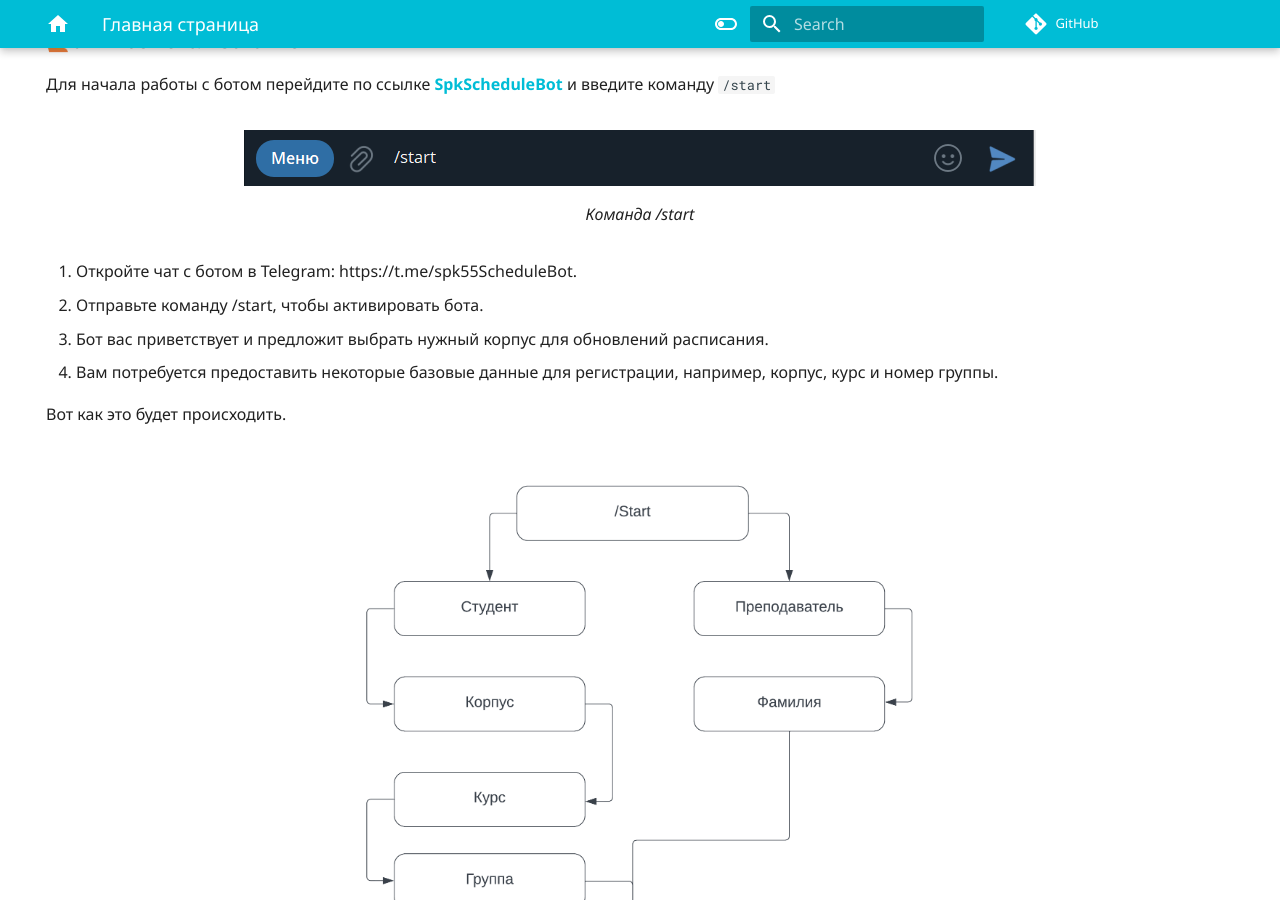
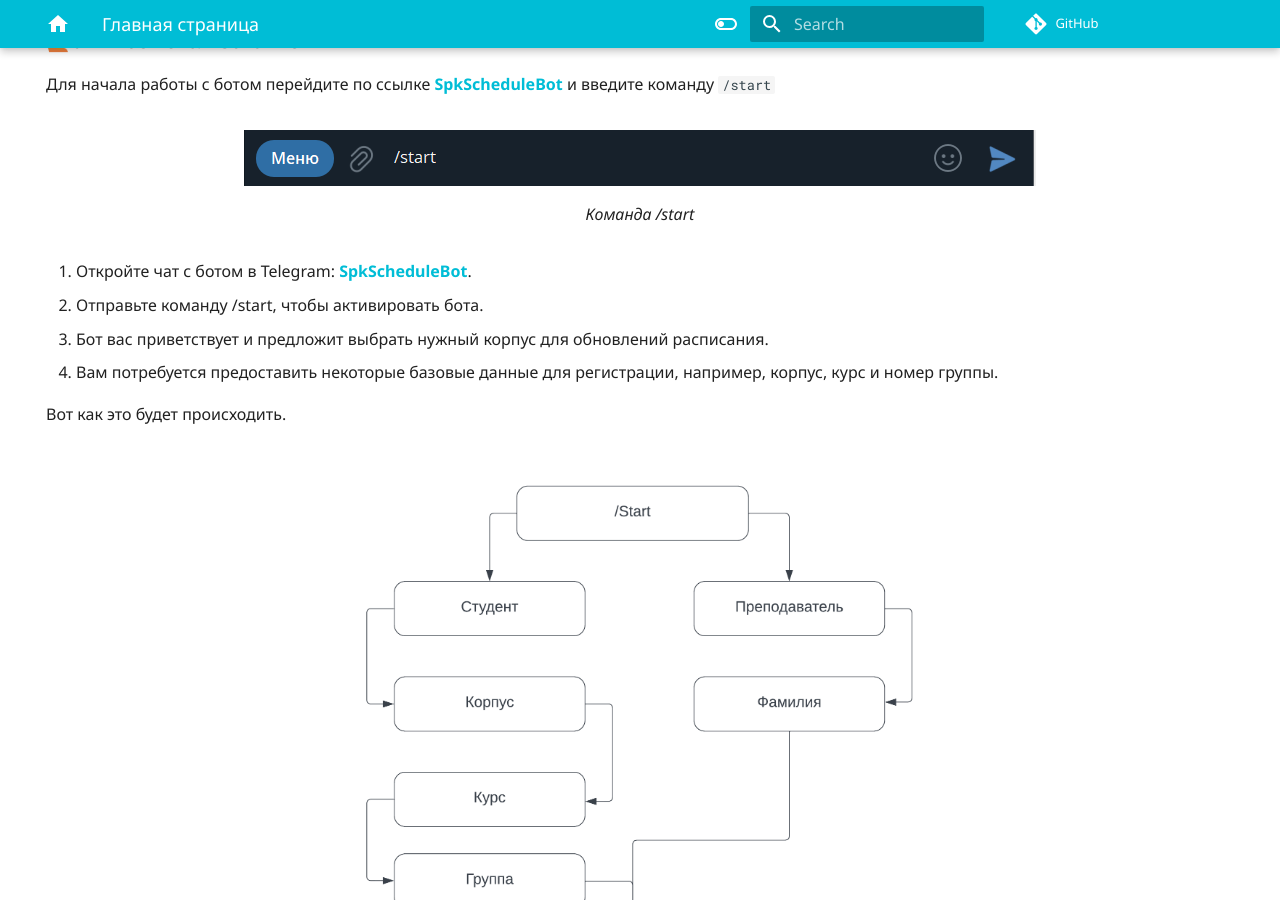
Before and after one commit to latushko1/spkschedule-blog, an MkDocs documentation site: the page built from docs/index.md, in a window 1280 px wide and 900 px high, scrolled down 396 px. Built offline with MkDocs 1.6.1 and Material for MkDocs 9.7.7, drawn with Linux system fonts in a browser that asks for light colours; comment, search, counter and statistics services are not loaded.

Commit message:
change bot link

```diff
--- a/docs/index.md
+++ b/docs/index.md
@@ -30,13 +30,13 @@
 
 ### 🙋 Личное использование
 
-Для начала работы с ботом перейдите по ссылке [SpkScheduleBot](-https://t.me/spk55ScheduleBot) и введите команду `/start`
+Для начала работы с ботом перейдите по ссылке [SpkScheduleBot](https://t.me/spk55ScheduleBot) и введите команду `/start`
 <figure markdown>
   ![Image title](./img/start-cmd.png)
   <figcaption>Команда /start</figcaption>
 </figure>
 
-1. Откройте чат с ботом в Telegram: https://t.me/spk55ScheduleBot.
+1. Откройте чат с ботом в Telegram: [SpkScheduleBot](https://t.me/spk55ScheduleBot).
 2. Отправьте команду /start, чтобы активировать бота.
 3. Бот вас приветствует и предложит выбрать нужный корпус для обновлений расписания.
 4. Вам потребуется предоставить некоторые базовые данные для регистрации, например, корпус, курс и номер группы.
```
